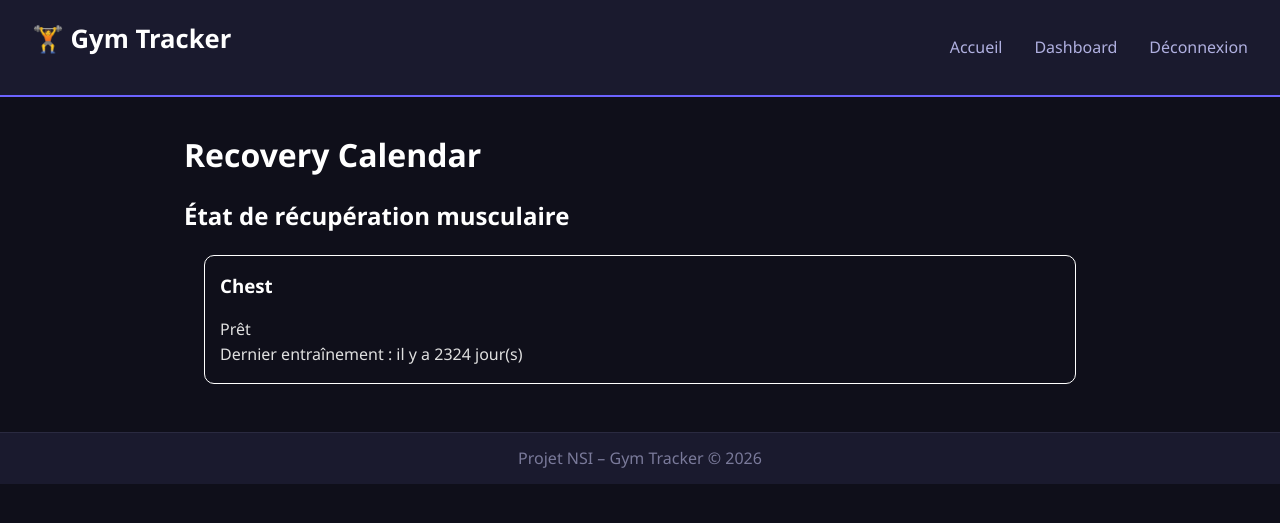
After one commit to reibelbenjamin6-dev/projetNSI-gym, a Flask app: page /recovery-calendar in a window 1280 px wide. The commit adds this page. Shown: the top 523 px of the page. Run offline with Flask 3, Linux system fonts and the light colour scheme; a user stored in the database is signed in; tables that the repository leaves empty hold one stand-in row (values such as "Sample post").

Commit message:
Ajout recovery calendar

```diff
--- a/app.py
+++ b/app.py
@@ -1,4 +1,5 @@
 import os
+from datetime import datetime, date
 from flask import Flask, request, redirect, url_for, render_template
 from flask_login import LoginManager, login_user, logout_user, login_required, current_user
 from models import db, User, Exercise, Performance
@@ -30,7 +31,7 @@ RANKS = [
     (700000, "IFBB Elite"),
     (900000, "Abdelkader"),
     (1200000, "Olympia Legend"),
-    (1500000, "Greek Physique"),
+    (1500000, "Greek Physique (MALO<3)"),
 ]
 
 def get_rank(points):
@@ -188,7 +189,41 @@ def add_performance():
         return redirect(url_for("dashboard"))
 
     return render_template("add_performance.html", exercises=exercises)
+@app.route("/recovery-calendar")
+@login_required
+def recovery_calendar():
 
+    muscles = {}
+
+    performances = Performance.query.filter_by(
+        user_id=current_user.id
+    ).all()
+
+    for performance in performances:
+
+        muscle = performance.exercise.muscle
+        training_date = performance.date
+
+        days_since = (date.today() - training_date).days
+
+        if muscle not in muscles or days_since < muscles[muscle]["days"]:
+
+            if days_since <= 1:
+                status = " Fatigué"
+            elif days_since == 2:
+                status = " Récupération"
+            else:
+                status = " Prêt"
+
+            muscles[muscle] = {
+                "status": status,
+                "days": days_since
+            }
+
+    return render_template(
+        "recovery_calendar.html",
+        muscles=muscles
+    )
 @app.route("/leaderboard")
 @login_required
 def leaderboard():
--- a/models.py
+++ b/models.py
@@ -1,3 +1,4 @@
+from datetime import date
 from flask_sqlalchemy import SQLAlchemy
 from flask_login import UserMixin
 from werkzeug.security import generate_password_hash, check_password_hash
@@ -39,6 +40,7 @@ class Performance(db.Model):
     weight = db.Column(db.Float, nullable=False)
     reps = db.Column(db.Integer, nullable=False)
     points = db.Column(db.Float, nullable=False)
+    date = db.Column(db.Date, nullable=False, default=date.today)
 
     user_id = db.Column(db.Integer, db.ForeignKey("users.id"), nullable=False)
     exercise_id = db.Column(db.Integer, db.ForeignKey("exercises.id"), nullable=False)
--- a/templates/dashboard.html
+++ b/templates/dashboard.html
@@ -18,6 +18,11 @@
             <a href="/best-scores" class="btn btn-outline btn-sm">Meilleurs scores</a>
             <a href="/leaderboard" class="btn btn-outline btn-sm">Classement global</a>
         </div>
+    </div>
+    <div class="card">
+        <a href="{{ url_for('recovery_calendar') }}">
+    Calendrier
+</a>
     </div>
     <div class="card">
         <h3>📋 Exercices par muscle</h3>
--- /dev/null
+++ b/templates/recovery_calendar.html
@@ -0,0 +1,30 @@
+{% extends "base.html" %}
+
+{% block content %}
+
+<h1>Recovery Calendar</h1>
+
+<h2>État de récupération musculaire</h2>
+
+{% for muscle, info in muscles.items() %}
+
+<div style="
+margin:20px;
+padding:15px;
+border:1px solid white;
+border-radius:10px;
+">
+
+    <h3>{{ muscle }}</h3>
+
+    <p>{{ info.status }}</p>
+
+    <p>Dernier entraînement :
+        il y a {{ info.days }} jour(s)
+    </p>
+
+</div>
+
+{% endfor %}
+
+{% endblock %}
```
